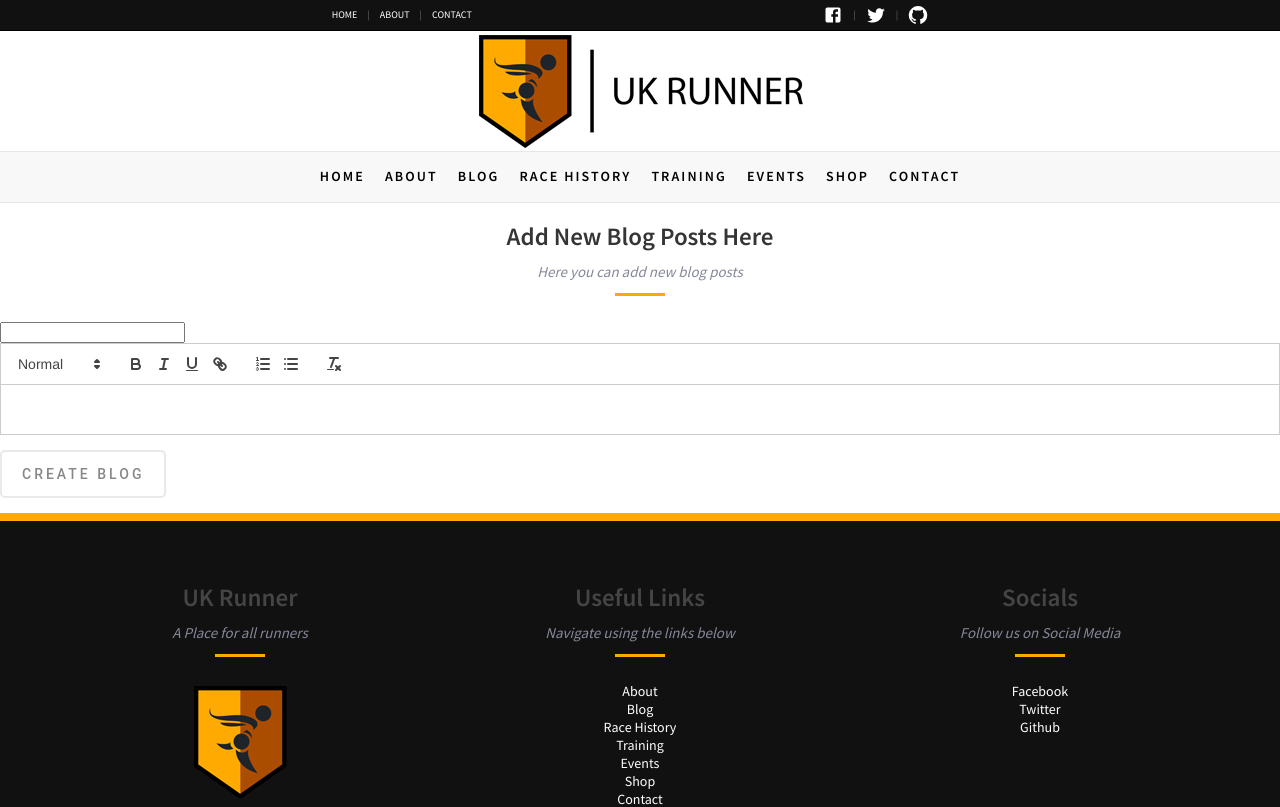
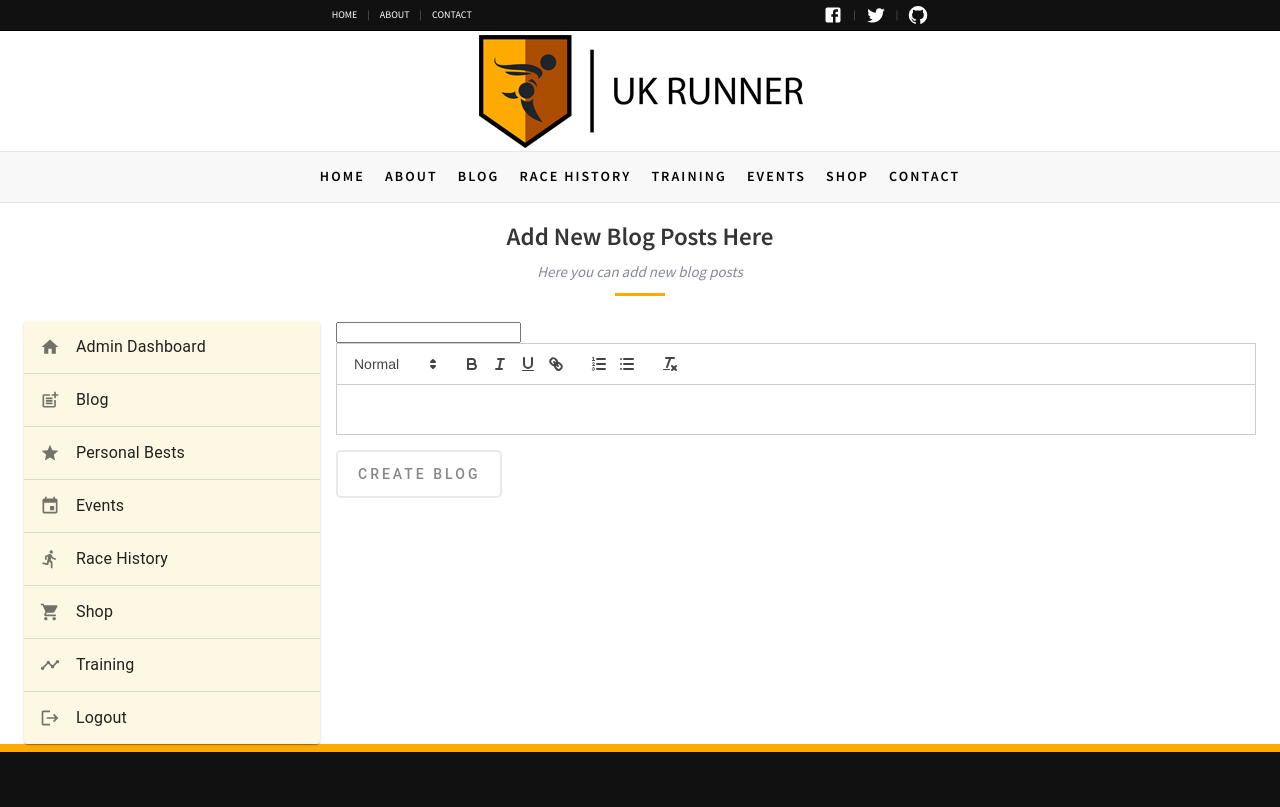
Before and after one commit to Michael-Hutchinson/ukrunner, a React (Vite) app: page /admin/blog/create in a window 1280 px wide. Shown: the top 807 px of the page. Built offline with nearby package versions, Linux system fonts and the light colour scheme; no server answers; the database is empty; sample sign-in values are in the browser's storage.

Commit message:
fix: add button type & admin wrapper

```diff
--- a/src/pages/Admin/Blog/CreateBlog/CreateBlog.tsx
+++ b/src/pages/Admin/Blog/CreateBlog/CreateBlog.tsx
@@ -1,12 +1,11 @@
 import React, { useEffect, useState } from 'react';
 import { Alert } from '@mui/material';
 import { useNavigate } from 'react-router-dom';
-import PageWrapper from '../../../../components/PageWrapper/PageWrapper';
-import Button from '../../../../components/shared/Button/Button';
-import Title from '../../../../components/shared/Title/Title';
+import Button, { ButtonTypes } from '../../../../components/shared/Button/Button';
 import PageTitles from '../../../../constants/PageTitles';
 import { getBlogTitles, saveBlog } from '../../../Blog/Blog.utils';
 import ReactQuillEditor from '../../../../components/QuillEditor/QuillEditor';
+import AdminWrapper from '../../../../components/AdminWrapper/AdminWrapper';
 
 function CreateBlog() {
   const [title, setTitle] = useState('');
@@ -18,9 +17,7 @@ function CreateBlog() {
   }, []);
   const navigate = useNavigate();
   return (
-    <PageWrapper title={PageTitles.Admin}>
-      <>
-        <Title h1Text="Add New Blog Posts Here" smallText="Here you can add new blog posts" />
+    <AdminWrapper title={PageTitles.Admin} h1Text="Add New Blog Posts Here" smallText="Here you can add new blog posts">
       <form
         onSubmit={(e) => {
           e.preventDefault();
@@ -42,11 +39,10 @@ function CreateBlog() {
           required
         />
         <ReactQuillEditor value={body} onChange={setBody} />
-          <Button buttonType="submit" buttonText="Create Blog" disabled={validation} />
+        <Button buttonType={ButtonTypes.submit} buttonText="Create Blog" disabled={validation} />
         {validation && <Alert severity="error">Title already exists!</Alert>}
       </form>
-      </>
-    </PageWrapper>
+    </AdminWrapper>
   );
 }
 
```
Lines whose indentation alone changed are shown as unchanged.
